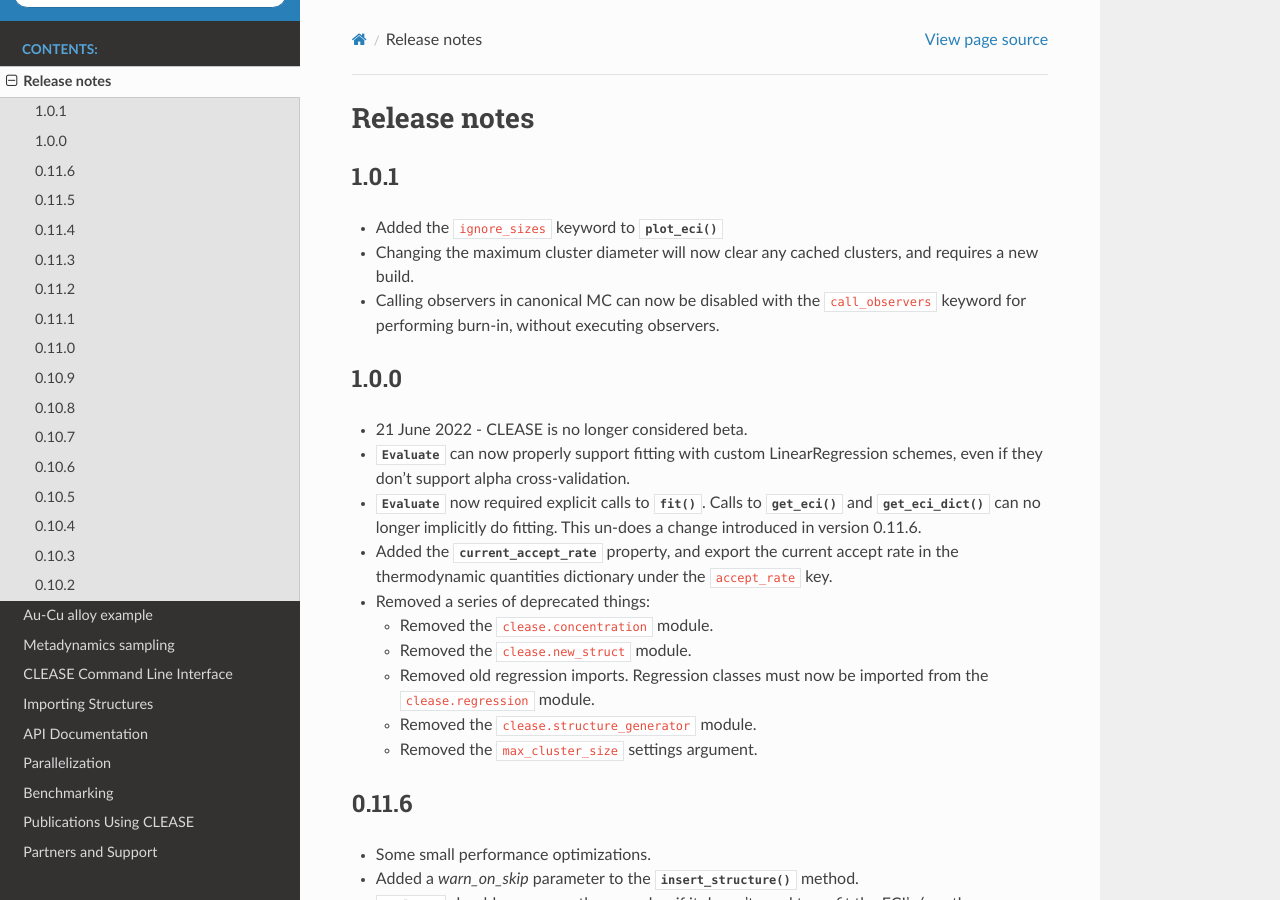
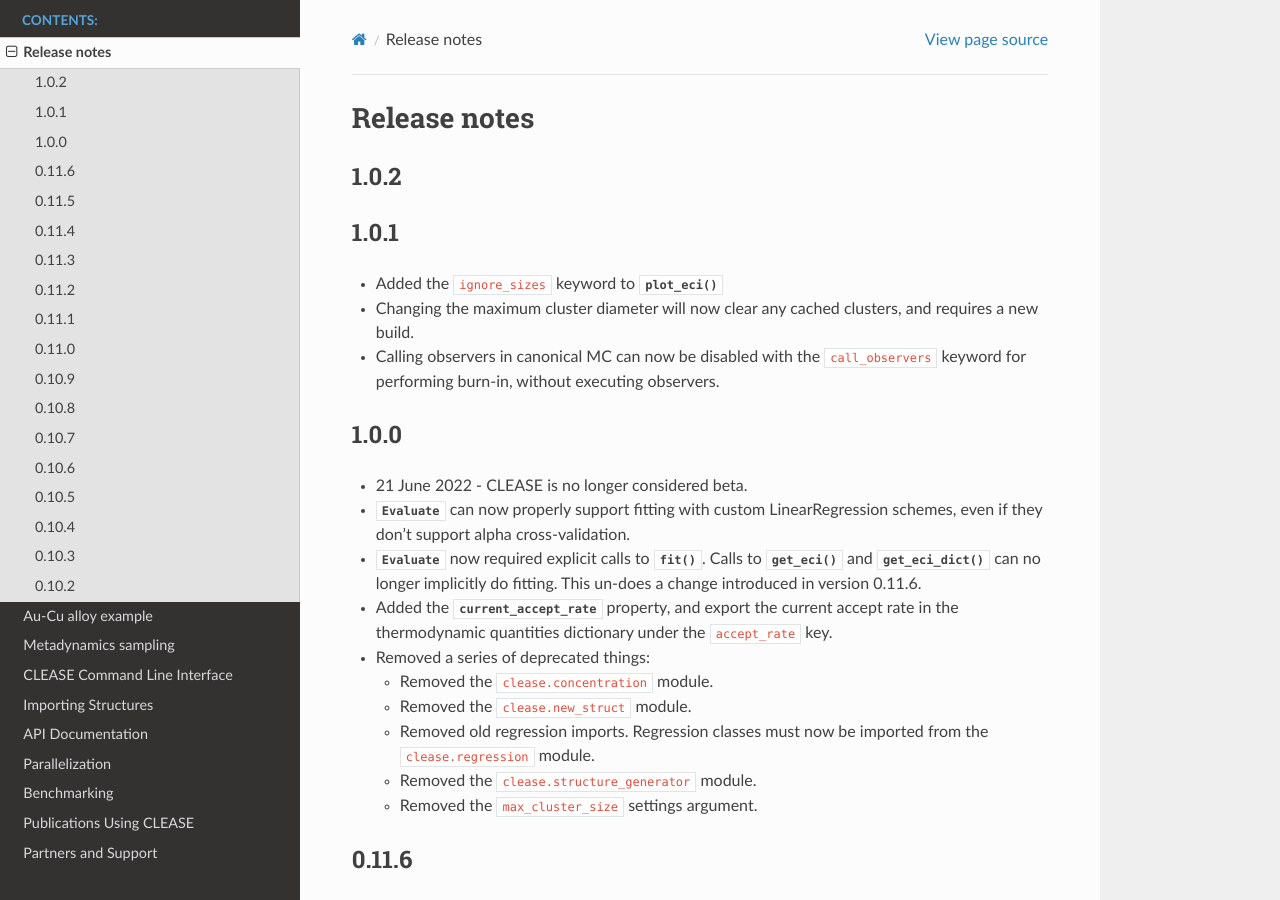
Before and after one commit to wuziqiqiqi/PD, a Sphinx documentation site: the page built from doc/source/releasenotes.rst, in a window 1280 px wide and 900 px high. Built offline with Sphinx 7.4.7 and the Read the Docs theme 2.0.0, drawn with Linux system fonts in a browser that asks for light colours.

Commit message:
bump version to 1.0.2

```diff
--- a/doc/source/releasenotes.rst
+++ b/doc/source/releasenotes.rst
@@ -3,6 +3,10 @@
 =============
 Release notes
 =============
+
+1.0.2
+======
+
 
 1.0.1
 ======
```
Also changed, not shown: 1 other file.
